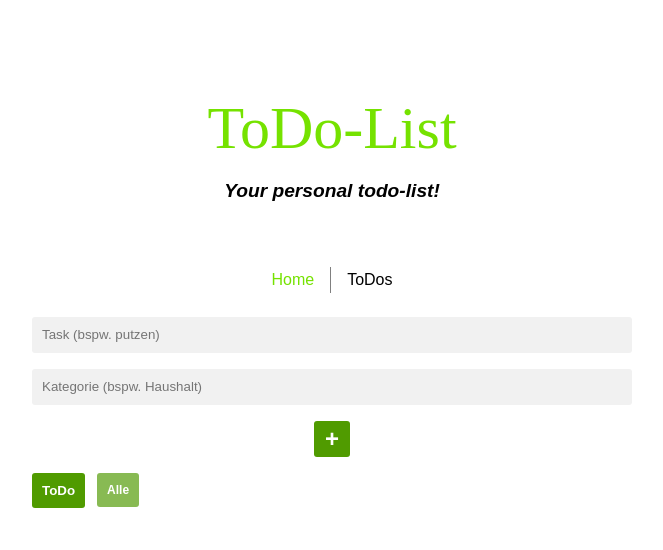
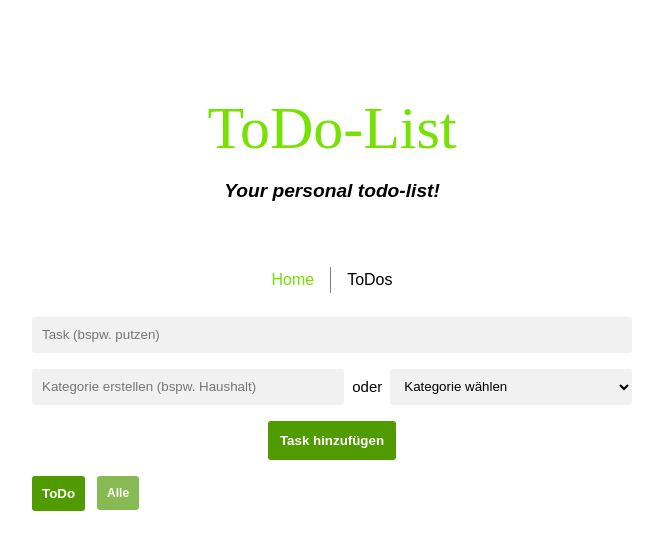
Before and after one commit to Kartoffi/todo-list, a Vue app: page /todos in a window 1280 px wide. Shown: the top 550 px of the page, without its empty margins (308-971 px from the left). Built offline with nearby package versions, Linux system fonts and the light colour scheme.

Commit message:
Already created categories are now chooseable trough a select, instead of typing every category name everytime

```diff
--- a/src/views/ToDosView.vue
+++ b/src/views/ToDosView.vue
@@ -8,12 +8,16 @@
   // let age = useStorage('age');
   // let comment = ref('test value');
   const assignment = ref('');
-  const assignmentTag = ref('');
+  const newAssignmentTag = ref('');
+  let assignmentTag = ref('');
   const list = ref([]);
-  const tags = ref(["Alle"]);
+  const tags = ref([]);
   const completed = ref(false);
   let selectedTag = ref("Alle");
   function add() {
+    if (newAssignmentTag.value !== '' && assignmentTag.value == '') {
+      assignmentTag.value = newAssignmentTag.value;
+    }
     for (let i = 0; i < list.value.length; i++) {
       if (list.value[i].name == assignment.value) {
         flash("Task nicht hinzugefügt", "Du hast bereits einen Task mit identischen Namen!", "warning");
@@ -31,11 +35,13 @@
         if (tags.value[i] == assignmentTag.value) {
           assignment.value = '';
           assignmentTag.value = '';
+          newAssignmentTag.value = '';
           return;
         }
       }
       tags.value.push(assignmentTag.value);
       assignment.value = '';
+      newAssignmentTag.value = '';
       assignmentTag.value = '';
     }
   }
@@ -52,7 +58,11 @@
         return;
       }
     }
-    tags.value.pop(currentTag);
+    for (let i = 0; i < tags.value.length; i++) {
+      if (tags.value[i] == currentTag) {
+        tags.value.splice(i, 1);
+      }
+    }
     selectedTag = ref("Alle");
   }
   function changeState(task) {
@@ -67,13 +77,24 @@
 <template>
   <main>
     <form @submit.prevent="add">
-      <input type="text" v-model="assignment" placeholder="Task (bspw. putzen)" class="input-task">
-      <input type="text" v-model="assignmentTag" placeholder="Kategorie (bspw. Haushalt)" class="input-task">
-      <button class="add-task"> +</button>
+      <input type="text" v-model="assignment" placeholder="Task (bspw. putzen)" class="input-task input-categor">
+      <div class="inline">
+        <input type="text" v-model="newAssignmentTag" placeholder="Kategorie erstellen (bspw. Haushalt)" class="input-task">
+        <p> oder </p>
+        <select name="tags" id="tags" class="dropdown" v-model="assignmentTag">
+          <option value="" disabled selected> Kategorie wählen </option>
+            <option
+              v-for="tag in tags"> {{ tag }} </option>
+        </select>
+      </div>
+      <button class="add-task"> Task hinzufügen</button>
     </form>
     <div class="buttons-tab">
       <button @click="completed = !completed" v-if="completed == false" class="standard-button">ToDo</button>
       <button @click="completed = !completed" v-else class="standard-button">Completed</button>
+      <button class="tag-button"
+          @click="selectedTag = 'Alle'"
+          :class="selectedTag === 'Alle' ? 'tag-highlight' : ''"> Alle </button>
       <div v-for="tag of tags">
         <button class="tag-button"
           @click="selectedTag = tag"
@@ -99,6 +120,18 @@
 </template>
 
 <style scoped>
+
+  .inline {
+    display: flex;
+    justify-content: space-between;
+    align-items: center;
+    width: 100%;
+  }
+
+  .inline p {
+    margin: 0 0.5rem;
+  }
+
   .input-task {
     width: calc(100% - 20px);
     padding: 0 10px;
@@ -108,10 +141,18 @@
     background-color: rgb(241, 241, 241);
   }
 
+  .dropdown {
+    width: calc(80% - 20px);
+    padding: 0 10px;
+    height: 36px;
+    border: none;
+    border-radius: 3px;
+    background-color: rgb(241, 241, 241);
+  }
+
   .add-task {
-    height: 36px;
-    width: 36px;
-    font-size: 24px;
+    padding: 0.75rem;
+    width: fit-content;
     font-weight: bold;
     background-color: #509b00;
     color: white;
```
